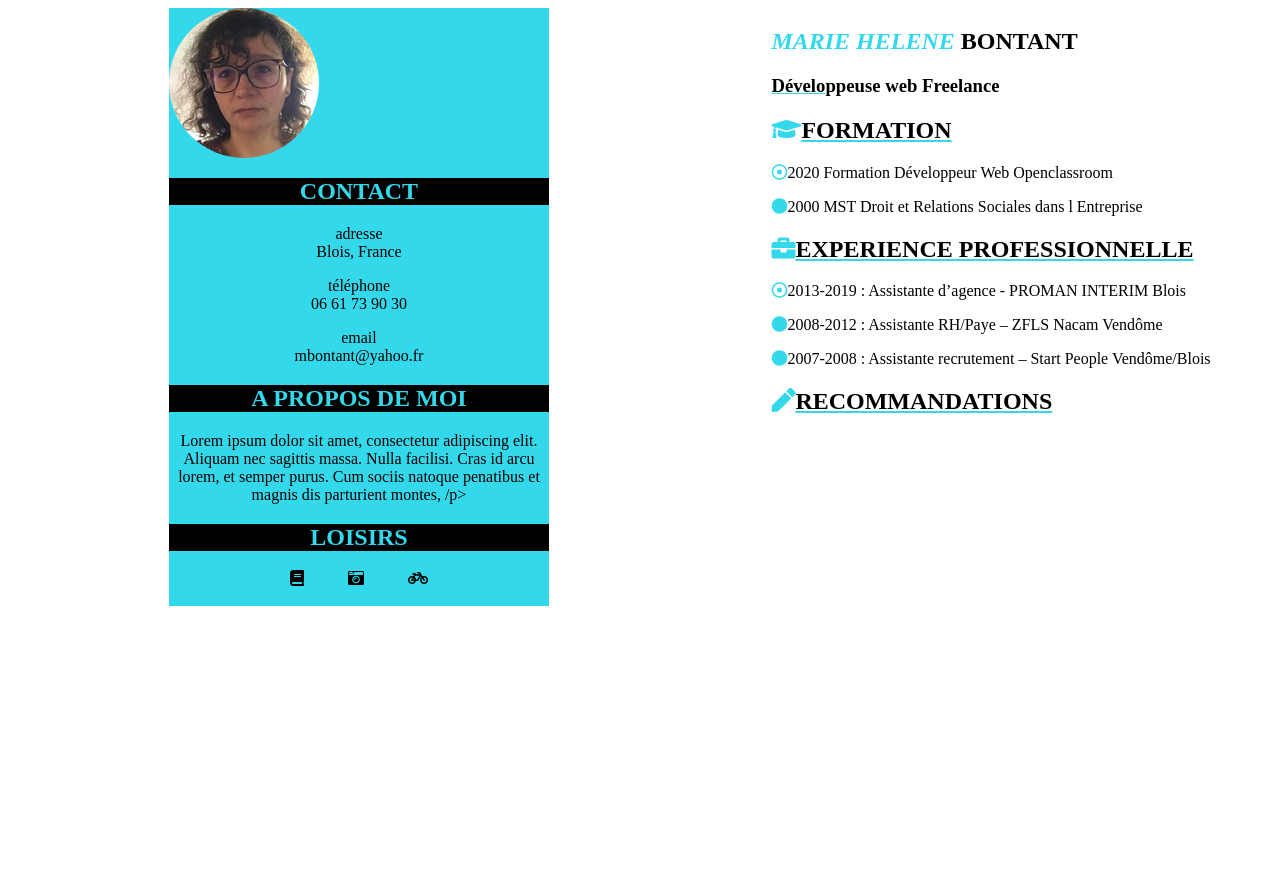
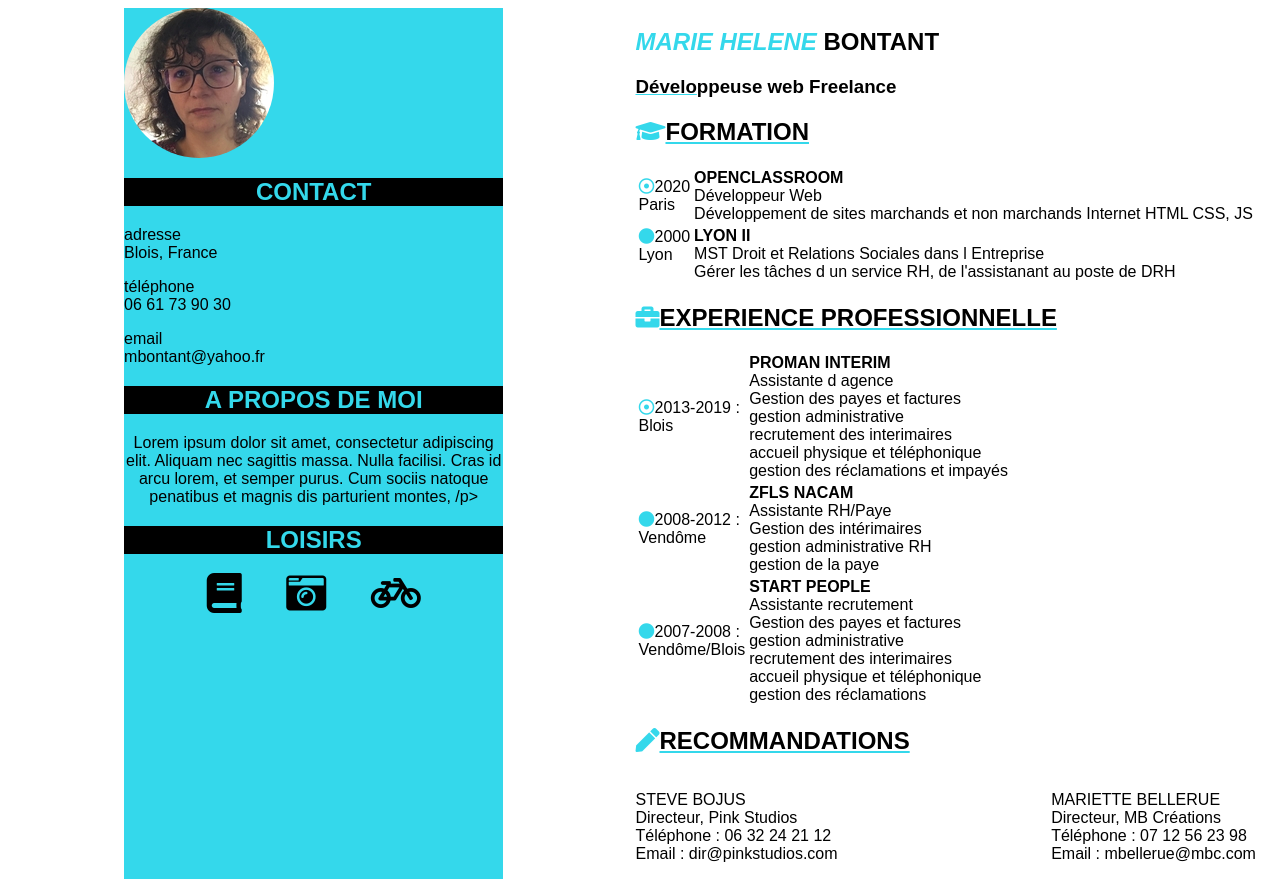
Before and after one commit to mbontant/CV, a plain HTML site: page index.html in a window 1280 px wide. Shown: the top 887 px of the page. Before the commit the page ends 800 px from the top, so only its background shows below. Drawn offline with Linux system fonts and the light colour scheme.

Commit message:
organisation CSS

```diff
--- a/index.html
+++ b/index.html
@@ -13,15 +13,20 @@
 				<section>
 					<h2>CONTACT</h2>
 					<article>
+						<div id=contact>
 							<p>adresse<br/>Blois, France</p>
 							<p>	téléphone<br/>06 61 73 90 30</p>
-							<p>email<br/>mbontant@yahoo.fr</p>
+							<p>email<br/>mbontant@yahoo.fr</p></div>
 					</article>
-					<article><!--a propos-->
+
+			<!--a propos-->
+					<article>
 						<h2>A PROPOS DE MOI</h2>
 							<p>Lorem ipsum dolor sit amet, consectetur adipiscing elit. Aliquam nec sagittis massa. Nulla facilisi. Cras id arcu lorem, et semper purus. Cum sociis natoque penatibus et magnis dis parturient montes, /p>
 					</article>
-					<article><!--loisirs-->
+
+			<!--loisirs-->
+					<article>
 						<h2>LOISIRS</h2>
 							<div class="loisirs">
 								<i class="fas fa-book blanc" ></i>
@@ -31,26 +36,61 @@
 					</article>
 				</section>
 			</div>
-			<div class="colonnedroite">
+
+			<div id="colonnedroite">
 				<section>
 					<div class="identite">
 						<h1><em>MARIE HELENE</em> BONTANT</h1>
 						<h3><span>Dévelo</span>ppeuse web Freelance</h3>
 					</div>
 				</section>
-				<section><!--formation-->
+
+			<!--formation-->
+				<section>
+
 					<h2><i class="fas fa-graduation-cap"></i>FORMATION</h2>
-					<p><i class="far fa-dot-circle"></i>2020 Formation Développeur Web Openclassroom</p>
-					<p><i class="fas fa-circle"></i>2000 MST Droit et Relations Sociales dans l Entreprise</p>
+						<table>
+							<tr>
+								<td><i class="far fa-dot-circle"></i>2020<br/>Paris</td>
+								<td><strong>OPENCLASSROOM</strong><br/>Développeur Web<br/>Développement de sites marchands et non marchands Internet HTML CSS, JS </td>
+							</tr>
+							<tr>
+								<td><i class="fas fa-circle"></i>2000<br/>Lyon</p></td>
+								<td><strong>LYON II</strong><br/>MST Droit et Relations Sociales dans l Entreprise<br/>Gérer les tâches d un service RH, de l'assistanant au poste de DRH</td>
+							</tr>
+						</table>
 				</section>
-				<section><!--exp pro-->
+
+			<!--exp pro-->
+				<section>
 					<h2><i class="fas fa-briefcase"></i>EXPERIENCE PROFESSIONNELLE</h2>
-					<p><i class="far fa-dot-circle"></i>2013-2019 : Assistante d’agence - PROMAN INTERIM Blois</p>
-					<p><i class="fas fa-circle"></i>2008-2012 : Assistante RH/Paye – ZFLS Nacam Vendôme</p>
-					<p><i class="fas fa-circle"></i>2007-2008 : Assistante recrutement – Start People Vendôme/Blois</p>
+						<table>
+							<tr>
+								<td><i class="far fa-dot-circle"></i>2013-2019 :<br/>Blois</td>
+								<td><strong>PROMAN INTERIM</strong><br/>Assistante d agence<br/>Gestion des payes et factures<br/>gestion administrative<br/>recrutement des interimaires<br/>accueil physique et téléphonique<br/>gestion des réclamations et impayés</td>
+							</tr>
+							<tr>
+								<td><i class="fas fa-circle"></i>2008-2012 :<br/> Vendôme </td>
+								<td><strong>ZFLS NACAM</strong><br/>Assistante RH/Paye<br/> Gestion des intérimaires<br/>gestion administrative RH<br/>gestion de la paye</td>
+							</tr>
+							<tr>
+								<td><i class="fas fa-circle"></i>2007-2008 :<br/>Vendôme/Blois</td>
+								<td><strong>START PEOPLE</strong><br/>Assistante recrutement<br/>Gestion des payes et factures<br/>gestion administrative<br/>recrutement des interimaires<br/>accueil physique et téléphonique<br/>gestion des réclamations</td>
+							</tr>
+						</table>
 				</section>
-				<section><!--recomm-->
+
+				<!--recomm-->
+				<section>
 					<h2><i class="fas fa-pen"></i>RECOMMANDATIONS</h2>
+						<div id="recommandations">
+							<div class="recommandation1">
+								<p>STEVE BOJUS<br/>Directeur, Pink Studios<br/>Téléphone : 06 32 24 21 12<br/>Email : dir@pinkstudios.com</p>
+							</div>
+							<div class="recommandation2">
+								<p>MARIETTE BELLERUE<br/>Directeur, MB Créations<br/>Téléphone : 07 12 56 23 98<br/>Email : mbellerue@mbc.com</p>
+							</div>
+					</div>
 				</section>
 			</div>
 		</div>
--- a/style.css
+++ b/style.css
@@ -2,6 +2,11 @@
 	"github_token : " 52e08f33ac81cdfc94c26dbb32d8eff3ecb7da85"
 }
 
+/* gestion générale*/
+body
+{
+    font-family: Arial, Arial, Verdana, sans-serif;
+}
 #blocpage
 {
 	display: flex;
@@ -10,6 +15,7 @@
 	margin-right: 50px;
 	width: 100%;
 }
+/* gestion partie gauche*/
 #conteneurgauche
 {
 	width: 30%;
@@ -21,33 +27,50 @@
 	background-color: black;
 	color: #34d8eb;
 }
-em
+
+/* gestion partie droite*/
+i
 {
 	color: #34d8eb;
 }
-#photo
-{
-	overflow: hidden;
-	border-radius: 150px;
-	width: 150px;
-	height: 150px;
-}
-.colonnedroite h2
+
+#colonnedroite h2
 {
 	text-decoration: underline #34d8eb;
 
 }
+/* gestion de la photo*/
+#photo
+{
+	overflow: hidden;
+	border-radius: 125px;
+	width: 150px;
+	height: 150px;
+}
+/* gestion contact*/
+#contact
+{
+	text-align: left;
+}
+/* gestion A Propos*/
+
 /* gestion des loisirs*/
 .blanc
 {
 	color: black;
+	font-size: 40px;
 	display: flex;
     justify-content: space-between;
     margin-left: 20px;
     margin-right: 20px;
     margin-bottom: 20px;
 }
-i
+.loisirs
+{
+
+}
+/* gestion de l identité*/
+em
 {
 	color: #34d8eb;
 }
@@ -55,3 +78,14 @@ span
 {
 	text-decoration: underline #34d8eb;
 }
+/* gestion formation*/
+
+/* gestion experience pro*/
+
+/* gestion recommandations*/
+
+#recommandations
+{
+	display: flex;
+	justify-content: space-between;
+}
```
